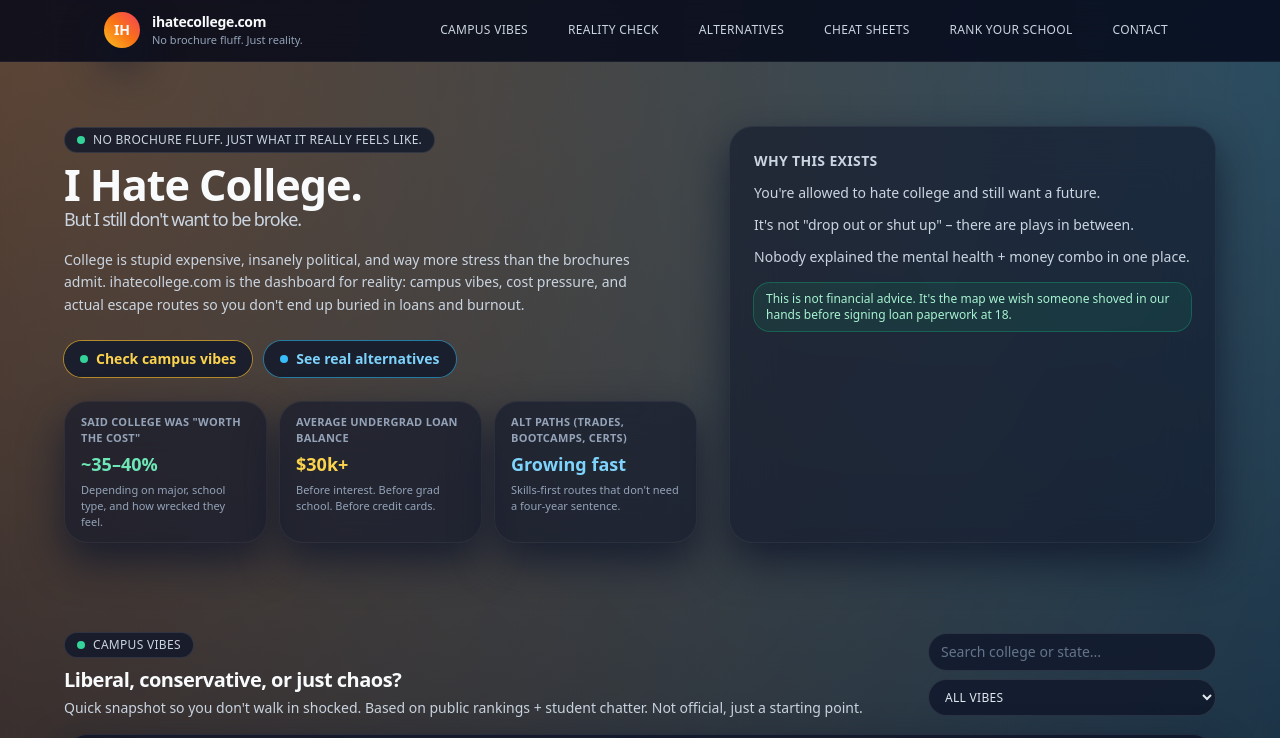
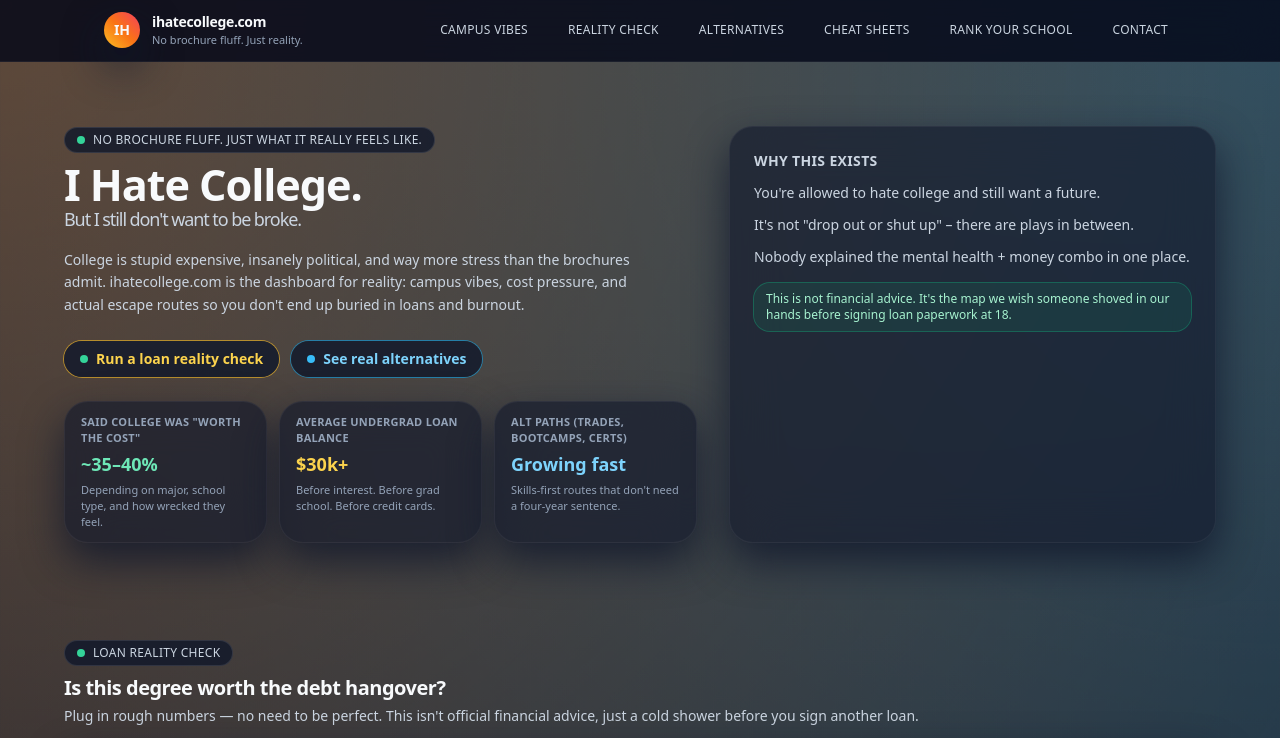
Before and after one commit to placebetsai/Ihatecollege, a Next.js app: page / in a window 1280 px wide. Shown: the top 738 px of the page. Built offline with nearby package versions, Linux system fonts and the light colour scheme.

Commit message:
Update index.js

```diff
--- a/pages/index.js
+++ b/pages/index.js
@@ -1,7 +1,8 @@
-import React from "react";
+    import React from "react";
 import CollegeTable from "../components/CollegeTable";
 import RatingForm from "../components/RatingForm";
 import SectionCard from "../components/SectionCard";
+import RealityCheck from "../components/RealityCheck";
 
 export default function HomePage() {
   return (
@@ -29,11 +30,11 @@ export default function HomePage() {
 
           <div className="mt-6 flex flex-wrap gap-3">
             <a
-              href="#vibes"
+              href="#reality"
               className="inline-flex items-center gap-2 rounded-full bg-slate-900/80 px-4 py-2 text-sm font-semibold text-amber-300 ring-1 ring-amber-400/60 hover:bg-amber-400 hover:text-slate-950 hover:ring-amber-300"
             >
               <span className="h-2 w-2 rounded-full bg-emerald-400" />
-              Check campus vibes
+              Run a loan reality check
             </a>
             <a
               href="#alternatives"
@@ -88,9 +89,7 @@ export default function HomePage() {
             Why this exists
           </h2>
           <ul className="mt-3 space-y-3 text-sm text-slate-300">
-            <li>
-              You&apos;re allowed to hate college and still want a future.
-            </li>
+            <li>You&apos;re allowed to hate college and still want a future.</li>
             <li>
               It&apos;s not &quot;drop out or shut up&quot; – there are plays in
               between.
@@ -105,6 +104,9 @@ export default function HomePage() {
           </p>
         </aside>
       </section>
+
+      {/* NEW: Loan Reality Check */}
+      <RealityCheck />
 
       {/* CAMPUS VIBES TABLE */}
       <CollegeTable />
@@ -210,7 +212,10 @@ export default function HomePage() {
             </ul>
           </SectionCard>
 
-          <SectionCard label="Essays & emails" tags={["Communication", "Templates"]}>
+          <SectionCard
+            label="Essays & emails"
+            tags={["Communication", "Templates"]}
+          >
             <ul className="space-y-1.5">
               <li>Essay skeletons: intro / body / conclusion patterns.</li>
               <li>
```
